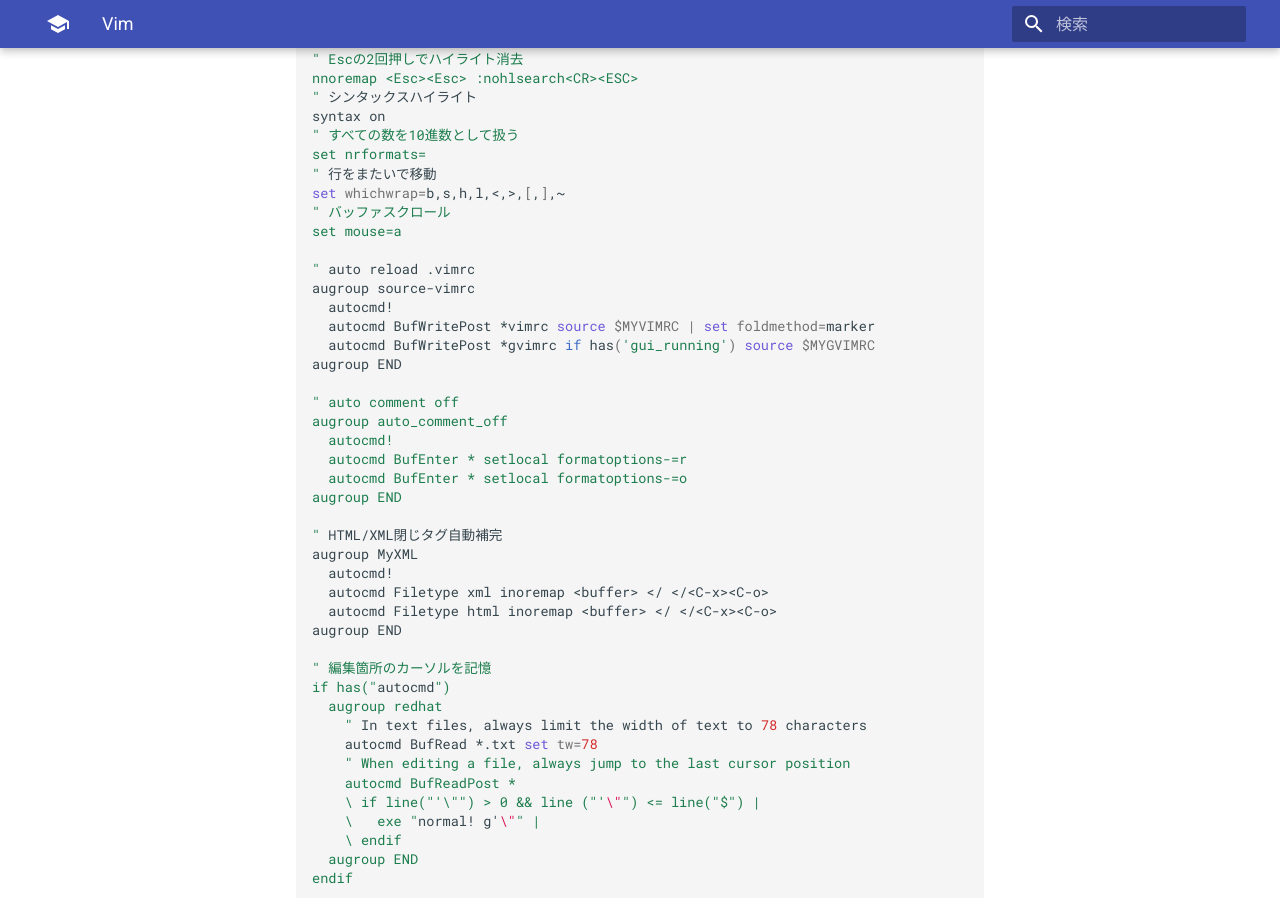
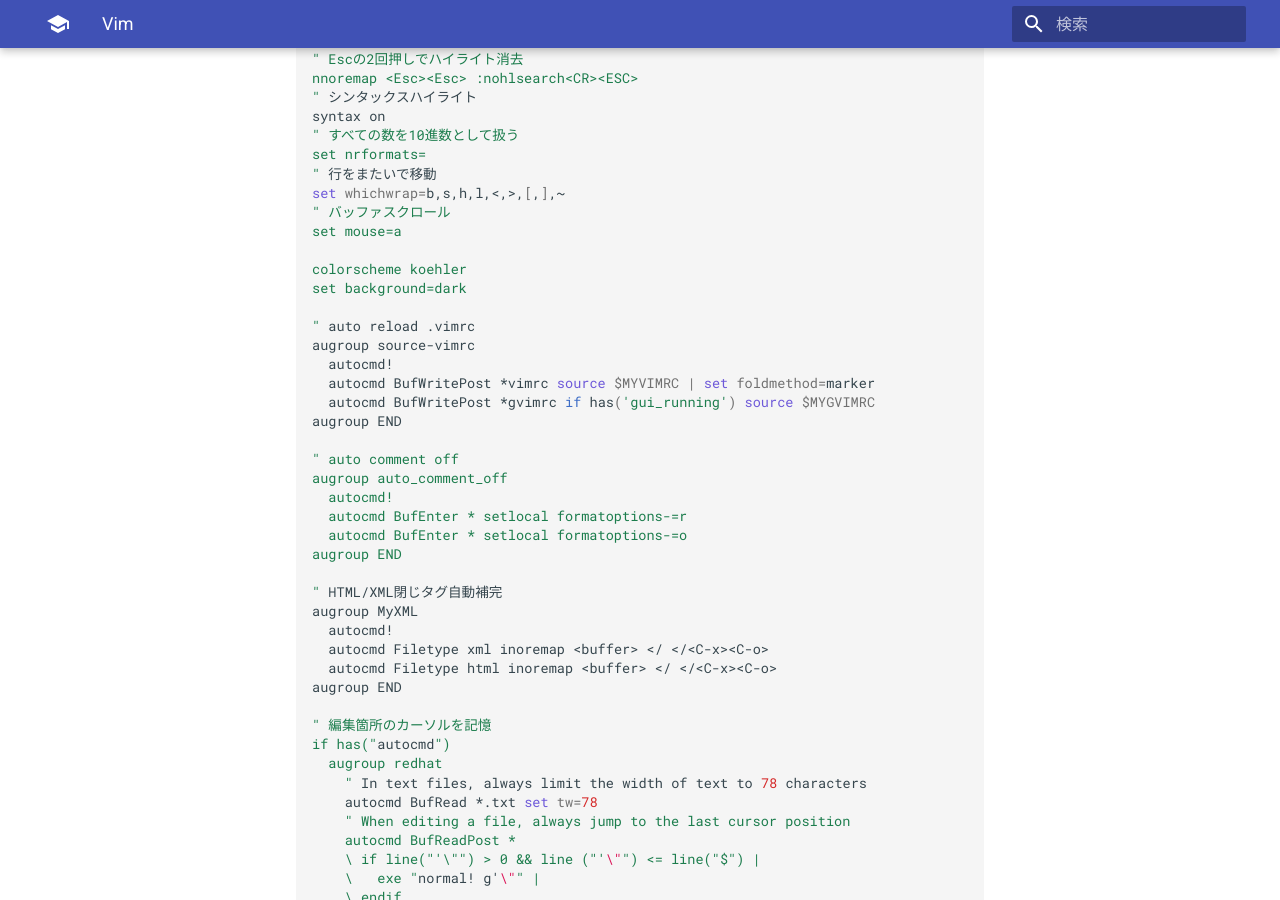
Before and after one commit to nino-kin/racecar-docs, an MkDocs documentation site: the page built from docs/vim.md, in a window 1280 px wide and 900 px high, scrolled down 1828 px. Built offline with MkDocs 1.6.1 and Material for MkDocs 9.7.7, drawn with Linux system fonts in a browser that asks for light colours.

Commit message:
docs: update vim practices

```diff
--- a/docs/vim.md
+++ b/docs/vim.md
@@ -98,6 +98,9 @@ set whichwrap=b,s,h,l,<,>,[,],~
 " バッファスクロール
 set mouse=a
 
+colorscheme koehler
+set background=dark
+
 " auto reload .vimrc
 augroup source-vimrc
   autocmd!
```
